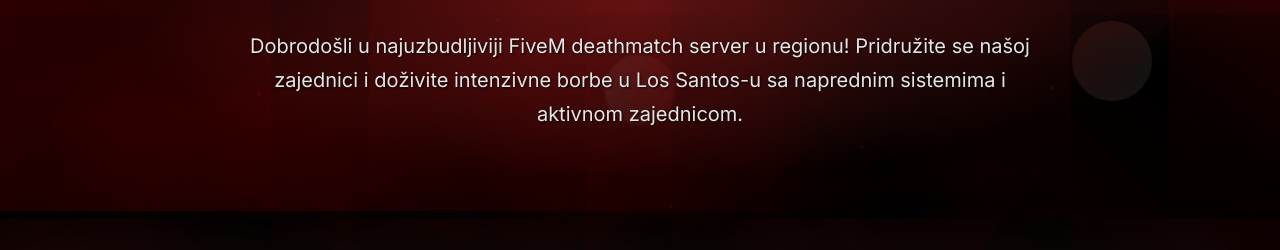
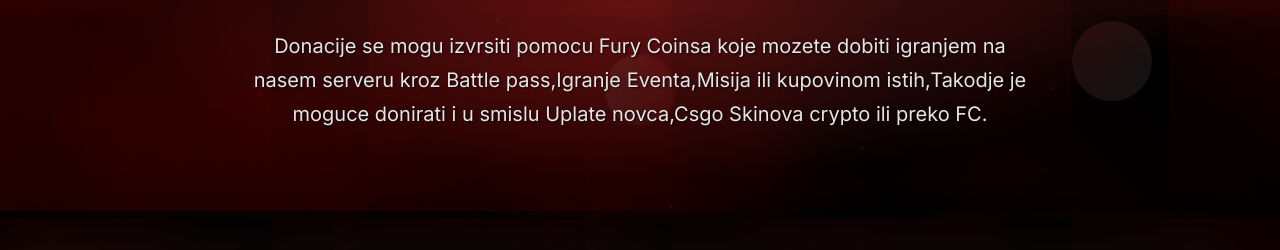
Before and after one commit to Nepoznat1/furyroleplay, a website: page main/index.html in a window 1280 px wide. Shown: the part 365-615 px from the top of the page. Drawn offline with Linux system fonts and the light colour scheme.

Commit message:
Update index.html

```diff
--- a/main/index.html
+++ b/main/index.html
@@ -33,8 +33,7 @@
             <h1 class="hero-title">Fury DM Server V2</h1>
             <p class="hero-description">
                 <!-- Updated description to focus on deathmatch instead of roleplay -->
-                Dobrodošli u najuzbudljiviji FiveM deathmatch server u regionu! Pridružite se našoj zajednici i doživite
-                intenzivne borbe u Los Santos-u sa naprednim sistemima i aktivnom zajednicom.
+                Donacije se mogu izvrsiti pomocu Fury Coinsa koje mozete dobiti igranjem na nasem serveru kroz Battle pass,Igranje Eventa,Misija ili kupovinom istih,Takodje je moguce donirati i u smislu Uplate novca,Csgo Skinova crypto ili preko FC.
             </p>
         </div>
     </div>
```
